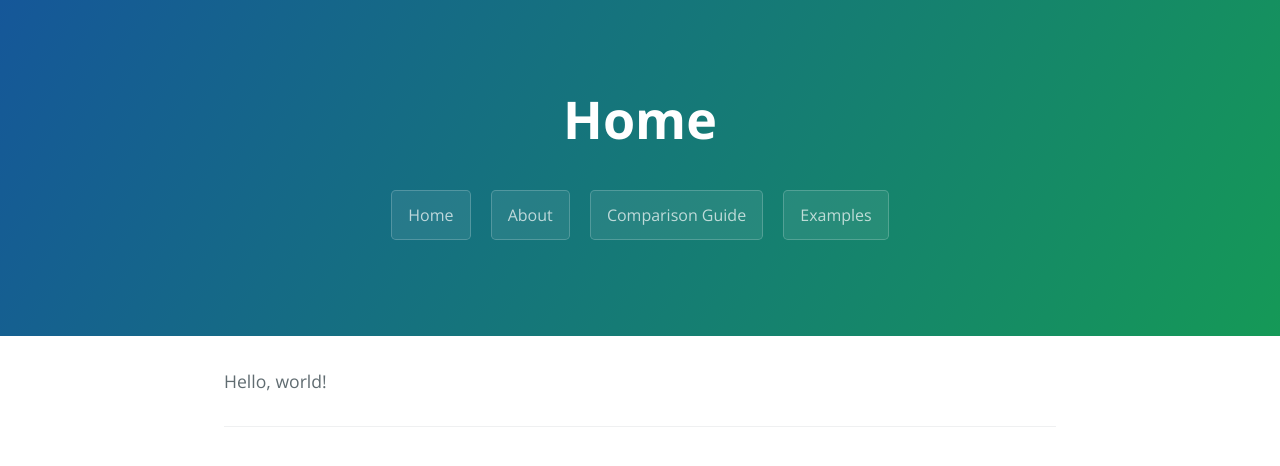
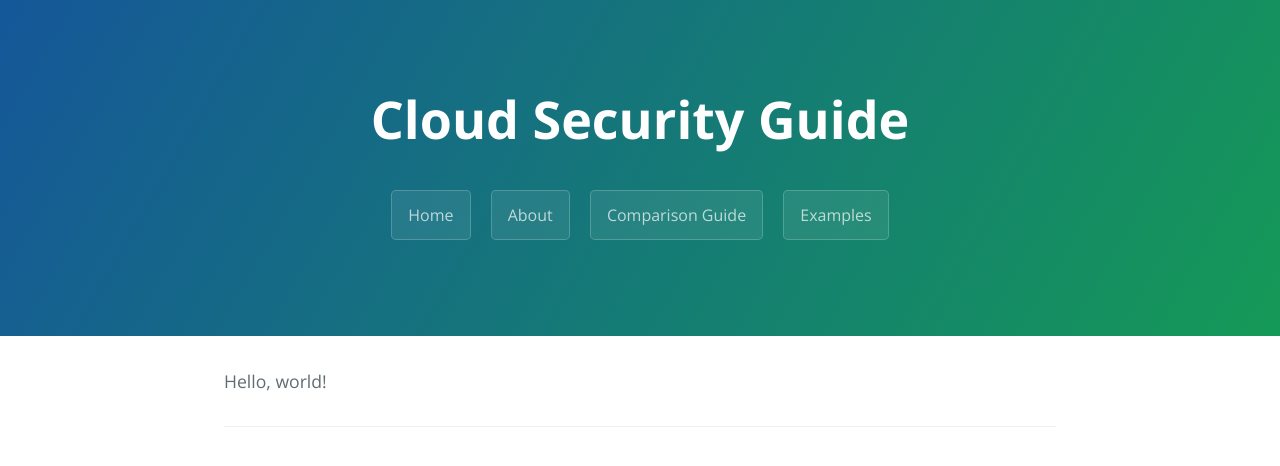
Before and after one commit to cloudsecguide/cloudsecguide.github.io, a Jekyll site: the page built from index.md, in a window 1280 px wide. Shown: the top 466 px of the page. Built offline with Jekyll 4.4.1, drawn with Linux system fonts in a browser that asks for light colours; our own code applies the rules of GitHub Pages for plain Markdown files; the repository's description, which GitHub fills in, is left out.

Commit message:
Update default.html

```diff
--- a/_layouts/default.html
+++ b/_layouts/default.html
@@ -21,7 +21,7 @@
   </head>
   <body>
     <header class="page-header" role="banner">
-      <h1 class="project-name">{{ page.title | default: site.title | default: site.github.repository_name }}</h1>
+      <h1 class="project-name">Cloud Security Guide</h1>
       <h2 class="project-tagline">{{ page.description | default: site.description | default: site.github.project_tagline }}</h2>
       {% for page in site.navbar %}
         <a href="{{ page.url }}" class="btn">{{ page.title }}</a>
```
